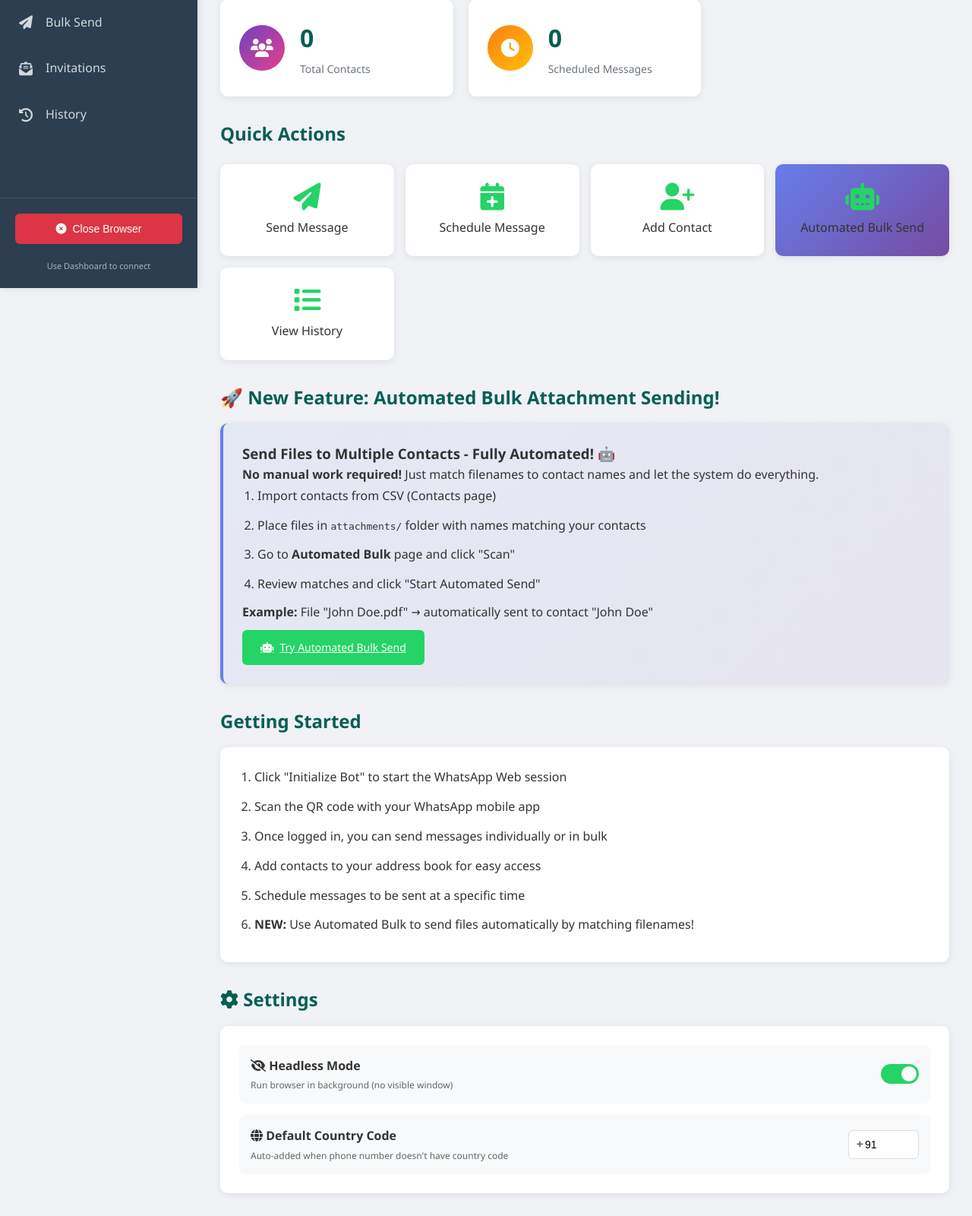
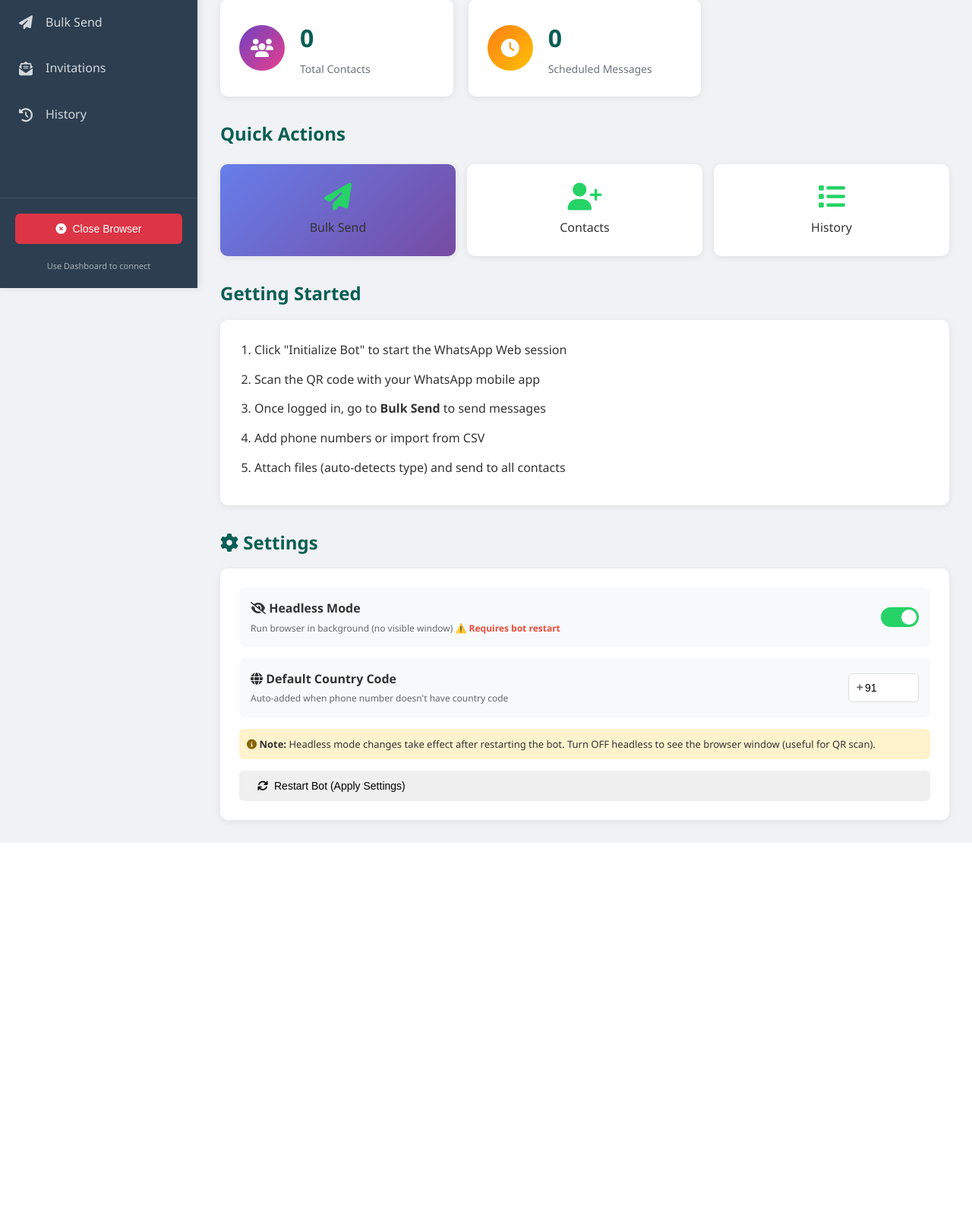
Before and after one commit to dwarkeshkaswala/whatsapp-automation, a Flask app: page / in a window 1280 px wide. Shown: the part 421-2021 px from the top of the page at 76% size. After the commit the page ends 1530 px from the top, so only its background shows below. Run offline with Flask 3, Linux system fonts and the light colour scheme; data that the repository does not hold is empty.

Commit message:
Simplify dashboard, auto-detect attachment type
Dashboard Updates:
- Removed unused quick actions (Send, Schedule)
- Renamed 'Automated Bulk Send' to 'Bulk Send'
- Simplified Getting Started guide
- Cleaner quick action buttons

Bulk Send Updates:
- Auto-detect file type (image/video/audio/document)
- Removed manual type selection radio buttons
- Better file preview with type badge and color
- Shows image thumbnail for image files
- Drag & drop style upload area
- Type detection by MIME type and extension

```diff
--- a/app.py
+++ b/app.py
@@ -139,6 +139,25 @@ def initialize_bot():
             'success': True,
             'message': 'Bot initialized successfully',
             'headless': headless
+        })
+
+    except Exception as e:
+        return jsonify({'success': False, 'error': str(e)}), 500
+
+
+@app.route('/api/close-bot', methods=['POST'])
+def close_bot():
+    """Close the WhatsApp bot"""
+    global whatsapp_bot
+
+    try:
+        if whatsapp_bot is not None:
+            whatsapp_bot.close()
+            whatsapp_bot = None
+
+        return jsonify({
+            'success': True,
+            'message': 'Bot closed successfully'
         })
 
     except Exception as e:
--- a/templates/index.html
+++ b/templates/index.html
@@ -88,44 +88,17 @@
     <div class="quick-actions">
         <h2>Quick Actions</h2>
         <div class="action-buttons">
-            <a href="/send" class="action-btn">
+            <a href="/bulk" class="action-btn" style="background: linear-gradient(135deg, #667eea 0%, #764ba2 100%);">
                 <i class="fas fa-paper-plane"></i>
-                <span>Send Message</span>
-            </a>
-            <a href="/schedule" class="action-btn">
-                <i class="fas fa-calendar-plus"></i>
-                <span>Schedule Message</span>
+                <span>Bulk Send</span>
             </a>
             <a href="/contacts" class="action-btn">
                 <i class="fas fa-user-plus"></i>
-                <span>Add Contact</span>
-            </a>
-            <a href="/automated" class="action-btn" style="background: linear-gradient(135deg, #667eea 0%, #764ba2 100%);">
-                <i class="fas fa-robot"></i>
-                <span>Automated Bulk Send</span>
+                <span>Contacts</span>
             </a>
             <a href="/history" class="action-btn">
                 <i class="fas fa-list"></i>
-                <span>View History</span>
-            </a>
-        </div>
-    </div>
-
-
-    <div class="info-section">
-        <h2>🚀 New Feature: Automated Bulk Attachment Sending!</h2>
-        <div class="info-card" style="background: linear-gradient(135deg, #667eea15 0%, #764ba215 100%); border-left: 4px solid #667eea;">
-            <h3>Send Files to Multiple Contacts - Fully Automated! 🤖</h3>
-            <p><strong>No manual work required!</strong> Just match filenames to contact names and let the system do everything.</p>
-            <ol>
-                <li>Import contacts from CSV (Contacts page)</li>
-                <li>Place files in <code>attachments/</code> folder with names matching your contacts</li>
-                <li>Go to <strong>Automated Bulk</strong> page and click "Scan"</li>
-                <li>Review matches and click "Start Automated Send"</li>
-            </ol>
-            <p><strong>Example:</strong> File "John Doe.pdf" → automatically sent to contact "John Doe"</p>
-            <a href="/automated" class="btn btn-primary" style="margin-top: 10px;">
-                <i class="fas fa-robot"></i> Try Automated Bulk Send
+                <span>History</span>
             </a>
         </div>
     </div>
@@ -136,10 +109,9 @@
             <ol>
                 <li>Click "Initialize Bot" to start the WhatsApp Web session</li>
                 <li>Scan the QR code with your WhatsApp mobile app</li>
-                <li>Once logged in, you can send messages individually or in bulk</li>
-                <li>Add contacts to your address book for easy access</li>
-                <li>Schedule messages to be sent at a specific time</li>
-                <li><strong>NEW:</strong> Use Automated Bulk to send files automatically by matching filenames!</li>
+                <li>Once logged in, go to <strong>Bulk Send</strong> to send messages</li>
+                <li>Add phone numbers or import from CSV</li>
+                <li>Attach files (auto-detects type) and send to all contacts</li>
             </ol>
         </div>
     </div>
@@ -154,7 +126,7 @@
                         <span class="setting-name">
                             <i class="fas fa-eye-slash"></i> Headless Mode
                         </span>
-                        <span class="setting-desc">Run browser in background (no visible window)</span>
+                        <span class="setting-desc">Run browser in background (no visible window) <strong style="color: #e74c3c;">⚠️ Requires bot restart</strong></span>
                     </label>
                     <label class="switch">
                         <input type="checkbox" id="headlessMode" onchange="updateSettings()">
@@ -174,6 +146,14 @@
                     </div>
                 </div>
             </div>
+            <div class="settings-note" style="margin-top: 15px; padding: 10px; background: #fff3cd; border-radius: 6px; font-size: 13px;">
+                <i class="fas fa-info-circle" style="color: #856404;"></i>
+                <strong>Note:</strong> Headless mode changes take effect after restarting the bot.
+                Turn OFF headless to see the browser window (useful for QR scan).
+            </div>
+            <button onclick="restartBot()" class="btn btn-warning" style="margin-top: 15px; width: 100%;">
+                <i class="fas fa-sync"></i> Restart Bot (Apply Settings)
+            </button>
         </div>
     </div>
 </div>
@@ -461,5 +441,39 @@ async function updateSettings() {
         showAlert('Error saving settings: ' + error.message, 'error');
     }
 }
+
+// Restart bot to apply settings
+async function restartBot() {
+    if (!confirm('This will close the current browser and start a new one. Continue?')) {
+        return;
+    }
+
+    showAlert('Restarting bot...', 'info');
+
+    try {
+        // First close the existing bot
+        await fetch('/api/close-bot', { method: 'POST' });
+
+        // Wait a moment
+        await new Promise(resolve => setTimeout(resolve, 2000));
+
+        // Initialize new bot
+        const response = await fetch('/api/initialize-bot', {
+            method: 'POST',
+            headers: { 'Content-Type': 'application/json' }
+        });
+
+        const data = await response.json();
+
+        if (data.success) {
+            showAlert(`Bot restarted! Headless: ${data.headless ? 'ON' : 'OFF'}`, 'success');
+            setTimeout(() => checkLoginStatus(), 3000);
+        } else {
+            showAlert('Failed to restart bot: ' + (data.error || 'Unknown error'), 'error');
+        }
+    } catch (error) {
+        showAlert('Error restarting bot: ' + error.message, 'error');
+    }
+}
 </script>
 {% endblock %}
```
Also changed, not shown: launcher.py (+50 -4 lines), static/css/bulk.css (+78 -4 lines), static/js/bulk.js (+70 -23 lines), templates/bulk.html (+6 -20 lines).
